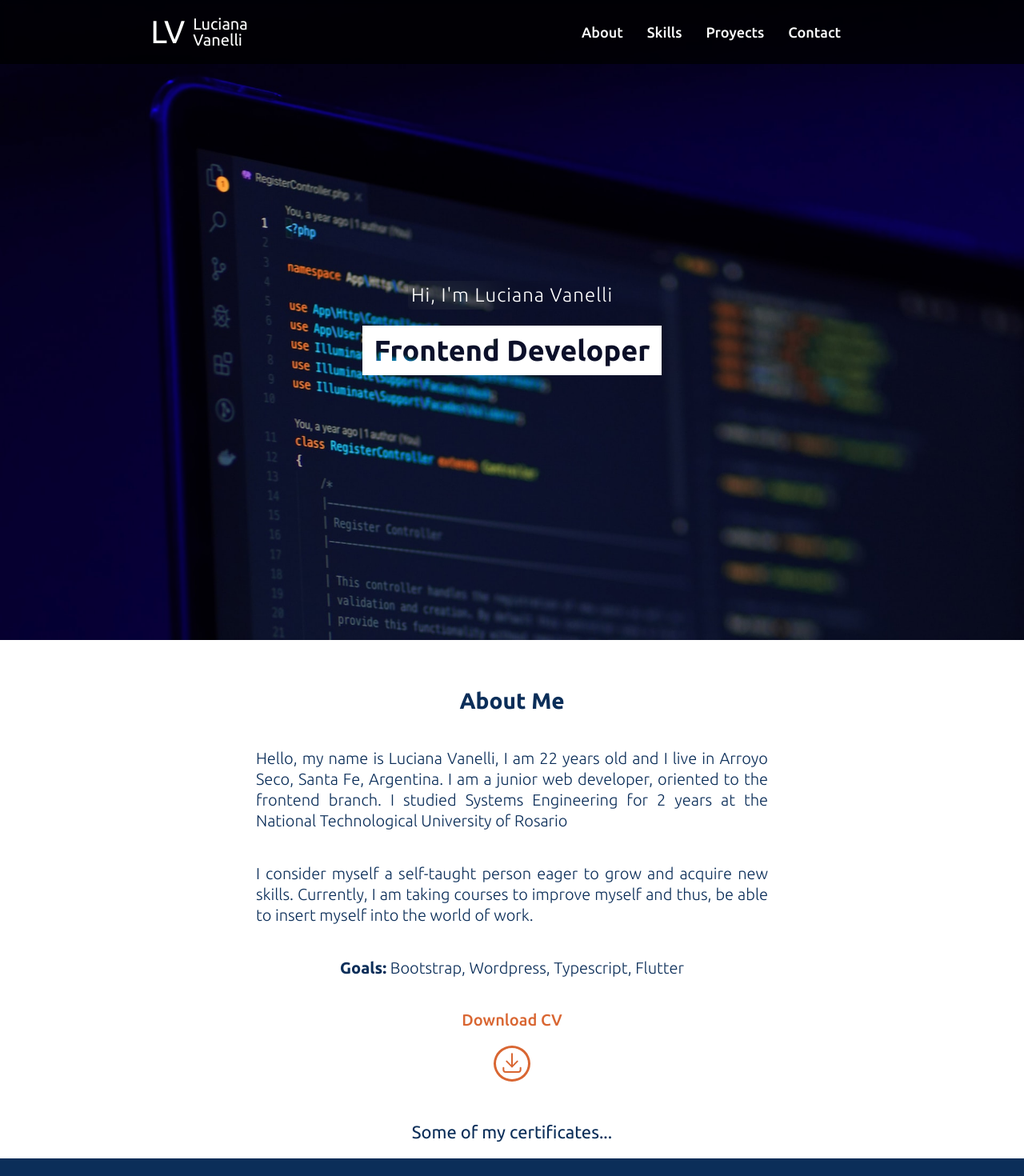
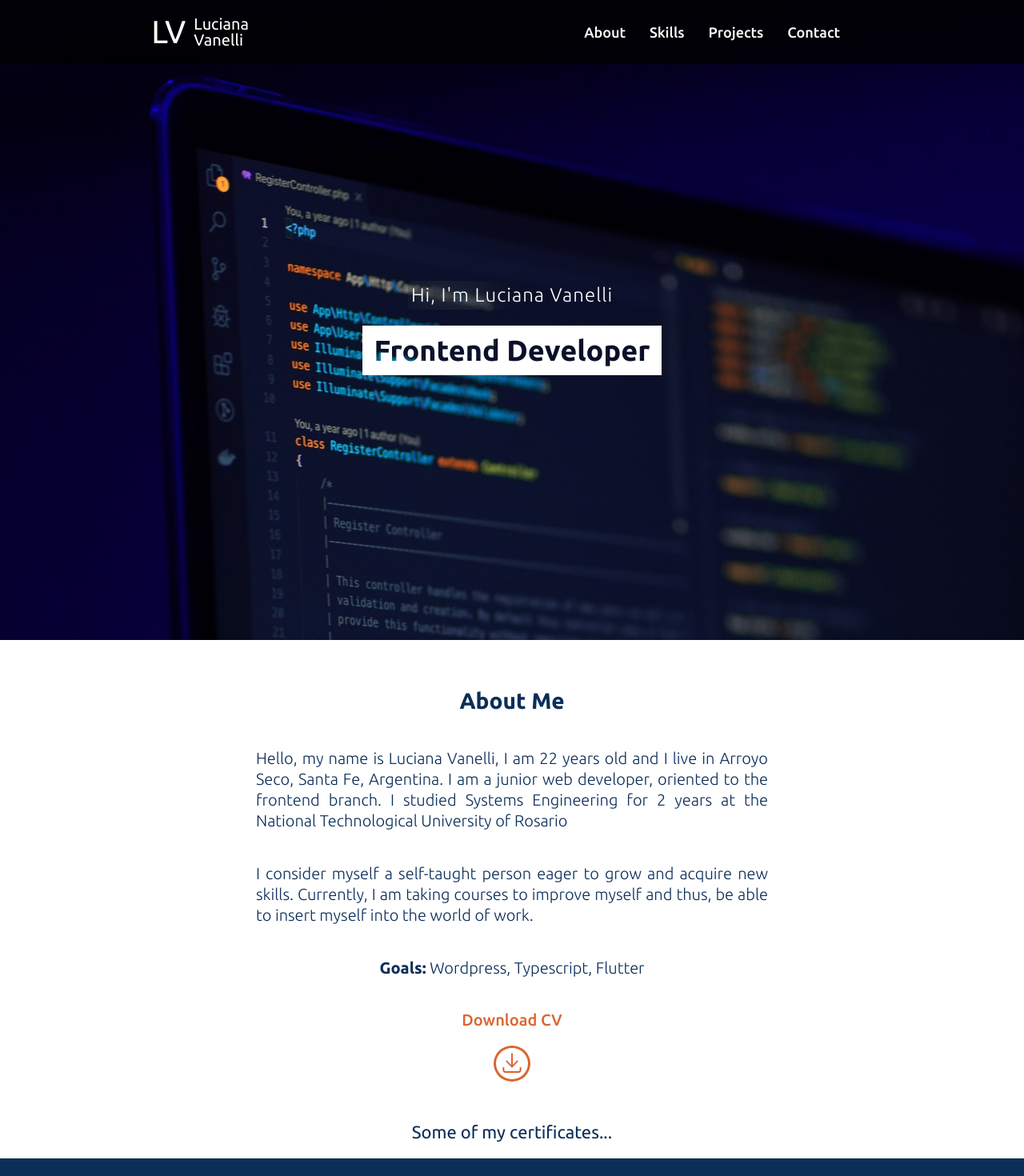
Before and after one commit to luchivanelli/portafolio, a React (Create React App) app: page / in a window 1280 px wide. Shown: the top 1470 px of the page at 80% size. Built offline with nearby package versions, Linux system fonts and the light colour scheme.

Commit message:
arreglos

```diff
--- a/src/components/About.js
+++ b/src/components/About.js
@@ -34,7 +34,7 @@ const About = ()=> {
             <Title>About Me</Title>
             <Description>Hello, my name is Luciana Vanelli, I am 22 years old and I live in Arroyo Seco, Santa Fe, Argentina. I am a junior web developer, oriented to the frontend branch. I studied Systems Engineering for 2 years at the National Technological University of Rosario</Description>
             <Description>I consider myself a self-taught person eager to grow and acquire new skills. Currently, I am taking courses to improve myself and thus, be able to insert myself into the world of work.</Description>
-            <Description><b>Goals:</b> Bootstrap, Wordpress, Typescript, Flutter</Description>
+            <Description><b>Goals:</b> Wordpress, Typescript, Flutter</Description>
             <Cv/>
             <Title2>Some of my certificates...</Title2>
             <Certificates/>
--- a/src/components/Nav.js
+++ b/src/components/Nav.js
@@ -7,7 +7,7 @@ const Nav2 = ()=> {
         <div className="nav-2">
             <a href="#about" className="route">About</a>
             <a href="#skills" className="route">Skills</a>
-            <a href="#proyects" className="route">Proyects</a>
+            <a href="#proyects" className="route">Projects</a>
             <a href="#contact" className="route">Contact</a>
         </div>
     )
@@ -25,7 +25,7 @@ const Nav = ()=> {
             <div className="nav-1">
                 <a href="#about" className="route">About</a>
                 <a href="#skills" className="route">Skills</a>
-                <a href="#proyects" className="route">Proyects</a>
+                <a href="#proyects" className="route">Projects</a>
                 <a href="#contact" className="route">Contact</a>
             </div>
             <div className="menu" onClick={handleValue}>
--- a/src/components/Skills.js
+++ b/src/components/Skills.js
@@ -6,6 +6,7 @@ const skills = [
     {title: 'HTML', url: 'https://www.svgrepo.com/show/508839/html5-02.svg'},
     {title: 'CSS', url: 'https://www.svgrepo.com/show/508795/css3-02.svg'},
     {title: 'SASS', url: 'https://www.svgrepo.com/show/394408/sass.svg'},
+    {title: 'BOOTSTRAP', url: 'https://www.svgrepo.com/show/378490/bootstrap-fill.svg'},
     {title: 'JAVASCRIPT', url: 'https://www.svgrepo.com/show/378430/javascript-fill.svg'},
     {title: 'REACT', url: 'https://www.svgrepo.com/show/503536/react.svg'},
     {title: 'GIT', url: 'https://www.svgrepo.com/show/509966/git.svg'},
```
